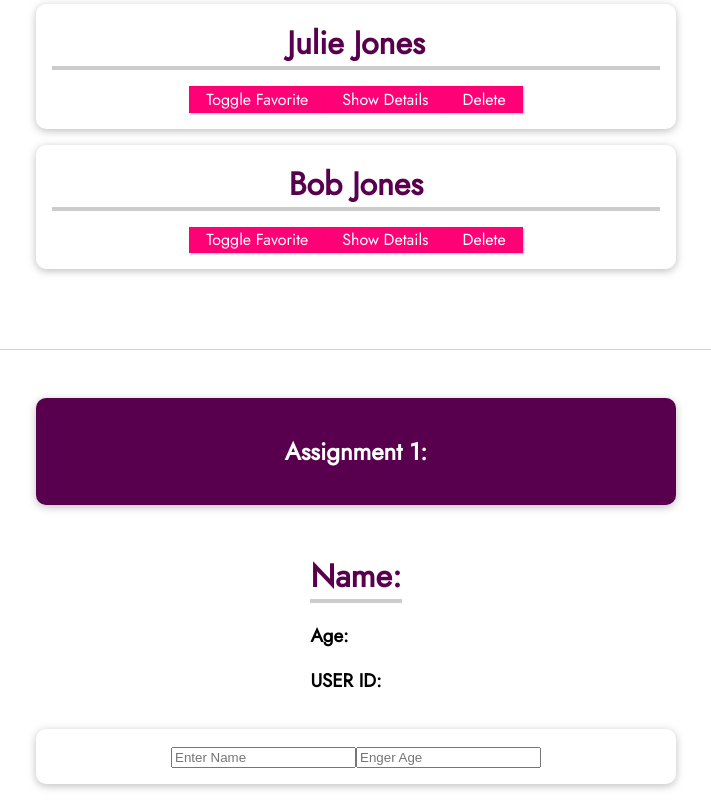
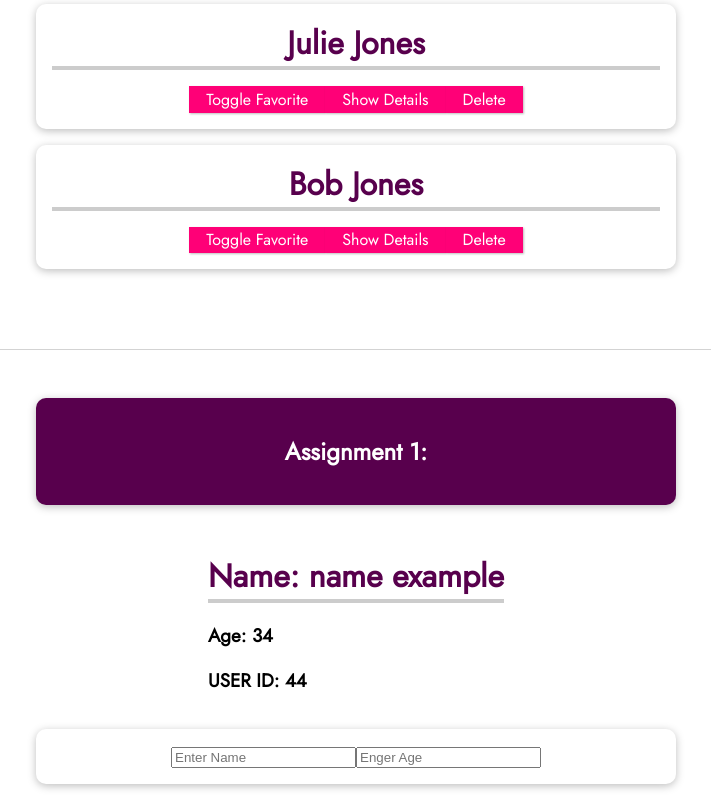
Before and after one commit to devin-L-knight/vue-first-app, a Vue app: page / in a window 1280 px wide. Shown: the part 631-1431 px from the top of the page, without its empty margins (284-995 px from the left). Built offline with nearby package versions, Linux system fonts and the light colour scheme.

Commit message:
passed down props from App.vue into <active-user> component and <user-data> components, and created methods that can be called to create new users & generate new unique user IDs.

```diff
--- a/src/App.vue
+++ b/src/App.vue
@@ -19,8 +19,15 @@
   <!-- Here we'll include a section that will render our components from assignment 1 -->
   <section class="assignment-section">
     <header><h1>Assignment 1:</h1></header>
-    <active-user></active-user>
-    <user-data></user-data>
+      <!-- v-for="user in users" -->
+    <active-user
+      :userId="user.id"
+      :userName="user.name"
+      :userAge="user.age"
+    ></active-user>
+    <user-data
+      @create-new-user='addNewUser'
+    ></user-data>
   </section>
 </template>
 
@@ -51,6 +58,13 @@
             isFavorite: false
           }
         ],
+        // users: [
+          user: {
+            id: 44,
+            name: 'name example',
+            age: 34
+          }
+        // ]
       }
     },
     methods: {
@@ -71,6 +85,7 @@
 
         // add our newly created Friend to our array of Friends.
         this.friends.push(newFriend);
+
       },
       removeFriendFromList(friendId) {
         // reassign the array to a copy of itself with the friend filtered out by the id
@@ -78,7 +93,21 @@
           return friend.id !== friendId; // checking for non-equality, becase we want to keep friends with IDs that do not match what we want to remove
         })
 
+      },
+      // create a new method to generate a new user ID:
+      generateNewUserId() {
+        let newId = Math.floor(Math.random() * 1000) + 1;
+        return newId
+      },
+      addNewUser(data) {
+        const newUser = {
+            id: this.generateNewUserId(),
+            name: data.userName,
+            age: data.userAge
+        }
+        console.log('NEW USER CREATED >>>> ', newUser);
       }
+
     }
   }
 </script>
```
